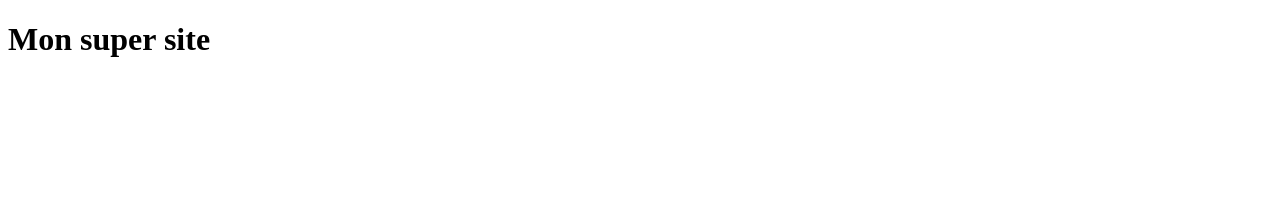
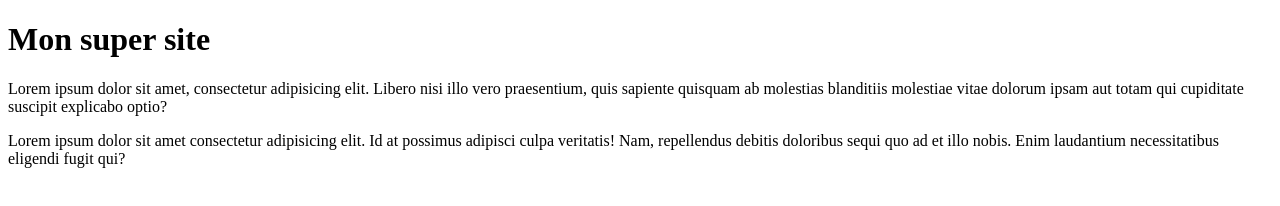
Before and after one commit to AbderemaneAttoumaniDEV/cours-git, a plain HTML site: page index.html in a window 1280 px wide. Drawn offline with Linux system fonts and the light colour scheme.

Commit message:
Ajout de 2 paragraphes Lorem

```diff
--- a/index.html
+++ b/index.html
@@ -7,5 +7,7 @@
 </head>
 <body>
     <h1>Mon super site</h1>
+    <p>Lorem ipsum dolor sit amet, consectetur adipisicing elit. Libero nisi illo vero praesentium, quis sapiente quisquam ab molestias blanditiis molestiae vitae dolorum ipsam aut totam qui cupiditate suscipit explicabo optio?</p>
+    <p>Lorem ipsum dolor sit amet consectetur adipisicing elit. Id at possimus adipisci culpa veritatis! Nam, repellendus debitis doloribus sequi quo ad et illo nobis. Enim laudantium necessitatibus eligendi fugit qui?</p>
 </body>
 </html>
```
